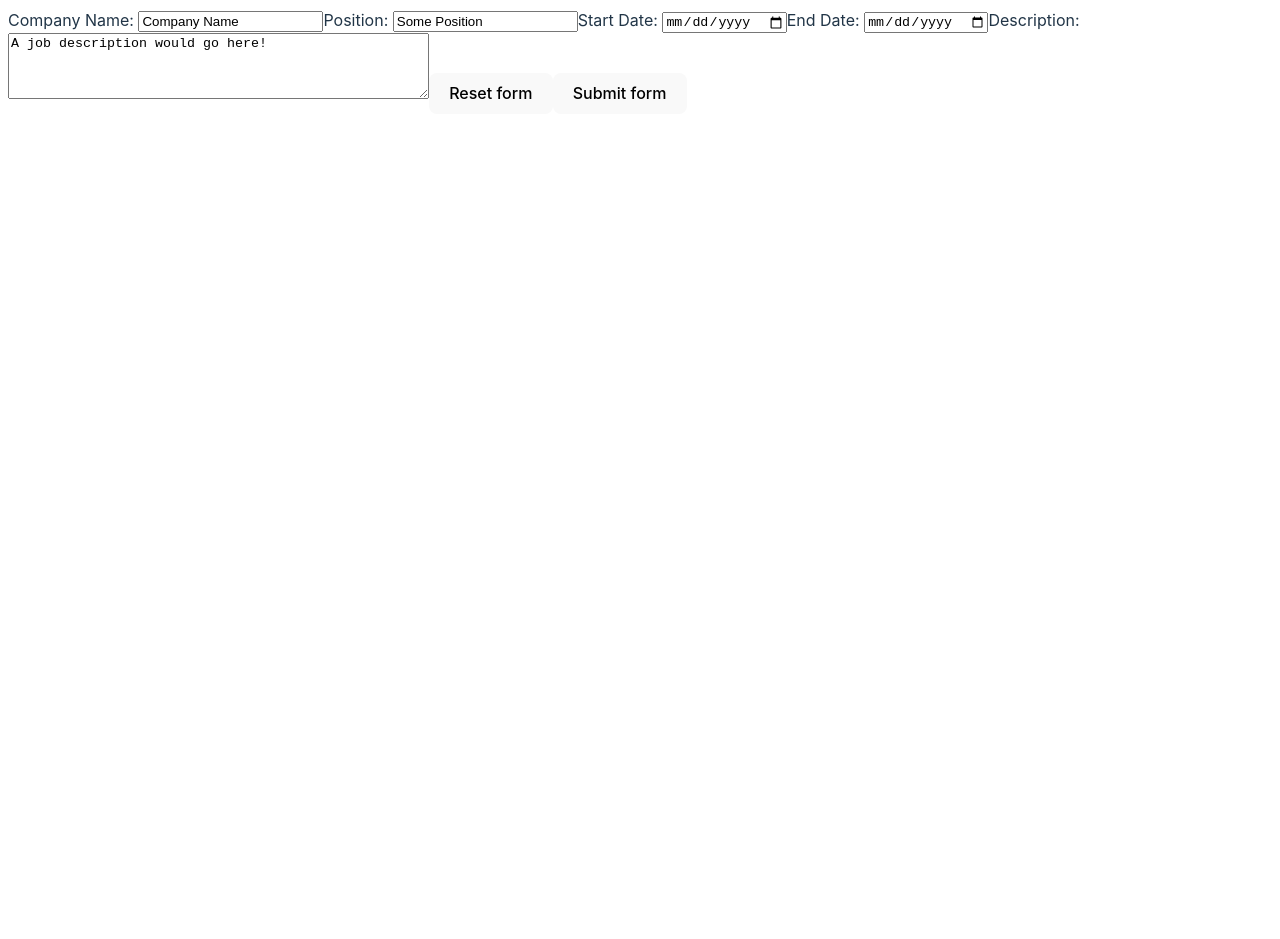
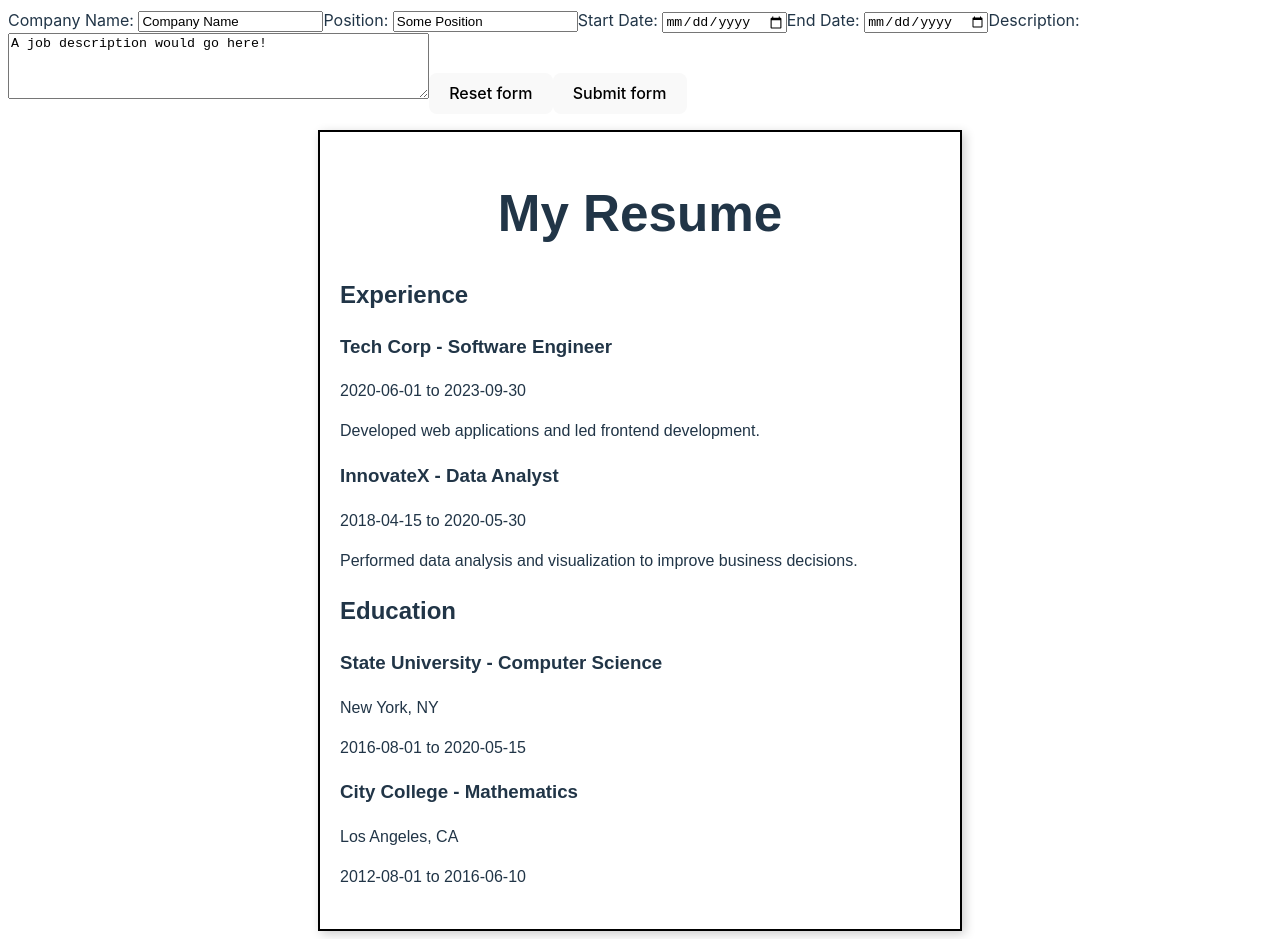
Before and after one commit to sara-naeem-cs/ResumeBuilder, a React (Vite) app: page / in a window 1280 px wide. Shown: the part 320-1259 px from the top of the page. Before the commit the page ends 800 px from the top, so only its background shows below. Built offline with nearby package versions, Linux system fonts and the light colour scheme.

Commit message:
added component for resume with styling

```diff
--- /dev/null
+++ b/resume.css
@@ -0,0 +1,26 @@
+.resume-container {
+    width: 600px;
+    margin: auto;
+    padding: 20px;
+    border: 2px solid black;
+    background-color: white;
+    box-shadow: 3px 3px 10px rgba(0, 0, 0, 0.2);
+    font-family: Arial, sans-serif;
+  }
+
+  .resume-container h1 {
+    text-align: center;
+  }
+
+  .resume-container section {
+    margin-bottom: 20px;
+  }
+
+  .resume-container ul {
+    list-style-type: none;
+    padding: 0;
+  }
+
+  .resume-container li {
+    margin-bottom: 10px;
+  }
--- a/src/main.jsx
+++ b/src/main.jsx
@@ -1,15 +1,60 @@
 import { StrictMode } from 'react'
+import { useState } from 'react'
 import { createRoot } from 'react-dom/client'
 import './index.css'
 //import App from './App.jsx'
 import GeneralInformation from './GeneralInformation.jsx'
 import EducationSection from './EducationSection.jsx'
 import ExperienceSection from './ExperienceSection.jsx'
+import Resume from './resume.jsx'
 
-createRoot(document.getElementById('root')).render(
+//createRoot(document.getElementById('root')).render(
+function App (){
+  const [experiences, setExperiences] = useState([
+    {
+      id: 1,
+      companyName: "Tech Corp",
+      position: "Software Engineer",
+      experienceStartDate: "2020-06-01",
+      experienceEndDate: "2023-09-30",
+      jobDescription: "Developed web applications and led frontend development."
+    },
+    {
+      id: 2,
+      companyName: "InnovateX",
+      position: "Data Analyst",
+      experienceStartDate: "2018-04-15",
+      experienceEndDate: "2020-05-30",
+      jobDescription: "Performed data analysis and visualization to improve business decisions."
+    }
+  ]);
+
+  // Hardcoded sample education
+  const [educations, setEducations] = useState([
+    {
+      id: 1,
+      schoolName: "State University",
+      major: "Computer Science",
+      schoolLocation: "New York, NY",
+      educationStartDate: "2016-08-01",
+      educationEndDate: "2020-05-15"
+    },
+    {
+      id: 2,
+      schoolName: "City College",
+      major: "Mathematics",
+      schoolLocation: "Los Angeles, CA",
+      educationStartDate: "2012-08-01",
+      educationEndDate: "2016-06-10"
+    }
+  ]);
+  return(
   <StrictMode>
     <GeneralInformation></GeneralInformation>
     <EducationSection></EducationSection>
     <ExperienceSection></ExperienceSection>
+    <Resume experiences={experiences} educations={educations} />
   </StrictMode>
-)
+  )
+}
+createRoot(document.getElementById('root')).render(<App />);
--- /dev/null
+++ b/src/resume.css
@@ -0,0 +1,26 @@
+.resume-container {
+    width: 600px;
+    margin: auto;
+    padding: 20px;
+    border: 2px solid black;
+    background-color: white;
+    box-shadow: 3px 3px 10px rgba(0, 0, 0, 0.2);
+    font-family: Arial, sans-serif;
+  }
+
+  .resume-container h1 {
+    text-align: center;
+  }
+
+  .resume-container section {
+    margin-bottom: 20px;
+  }
+
+  .resume-container ul {
+    list-style-type: none;
+    padding: 0;
+  }
+
+  .resume-container li {
+    margin-bottom: 10px;
+  }
--- /dev/null
+++ b/src/resume.jsx
@@ -0,0 +1,36 @@
+import React from 'react';
+import './resume.css'; // Ensure you have styles for the resume layout
+
+export default function Resume({ experiences, educations }) {
+  return (
+    <div className="resume-container">
+      <h1>My Resume</h1>
+
+      <section>
+        <h2>Experience</h2>
+        <ul>
+          {experiences.map((exp) => (
+            <li key={exp.id}>
+              <h3>{exp.companyName} - {exp.position}</h3>
+              <p>{exp.experienceStartDate} to {exp.experienceEndDate}</p>
+              <p>{exp.jobDescription}</p>
+            </li>
+          ))}
+        </ul>
+      </section>
+
+      <section>
+        <h2>Education</h2>
+        <ul>
+          {educations.map((edu) => (
+            <li key={edu.id}>
+              <h3>{edu.schoolName} - {edu.major}</h3>
+              <p>{edu.schoolLocation}</p>
+              <p>{edu.educationStartDate} to {edu.educationEndDate}</p>
+            </li>
+          ))}
+        </ul>
+      </section>
+    </div>
+  );
+}
```
